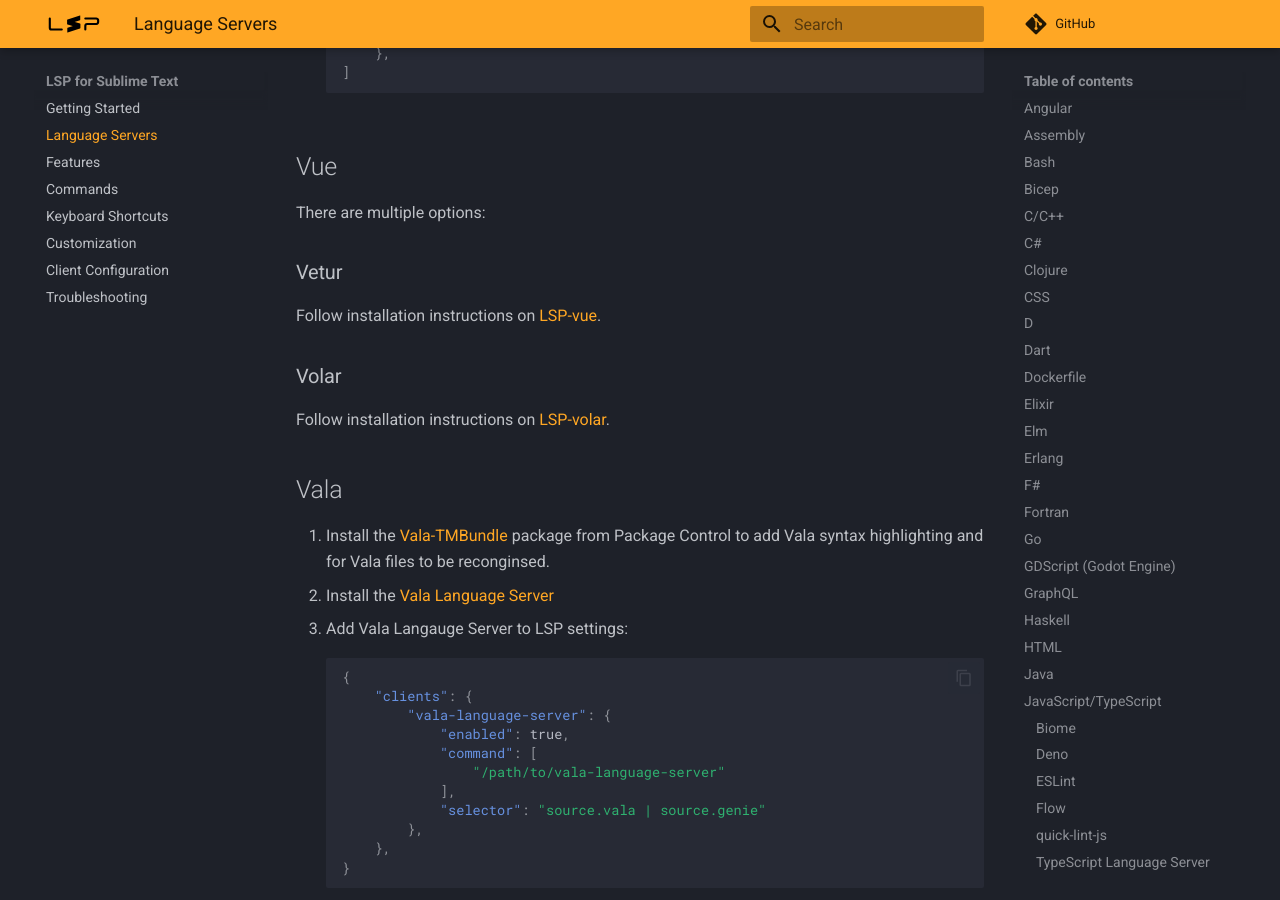
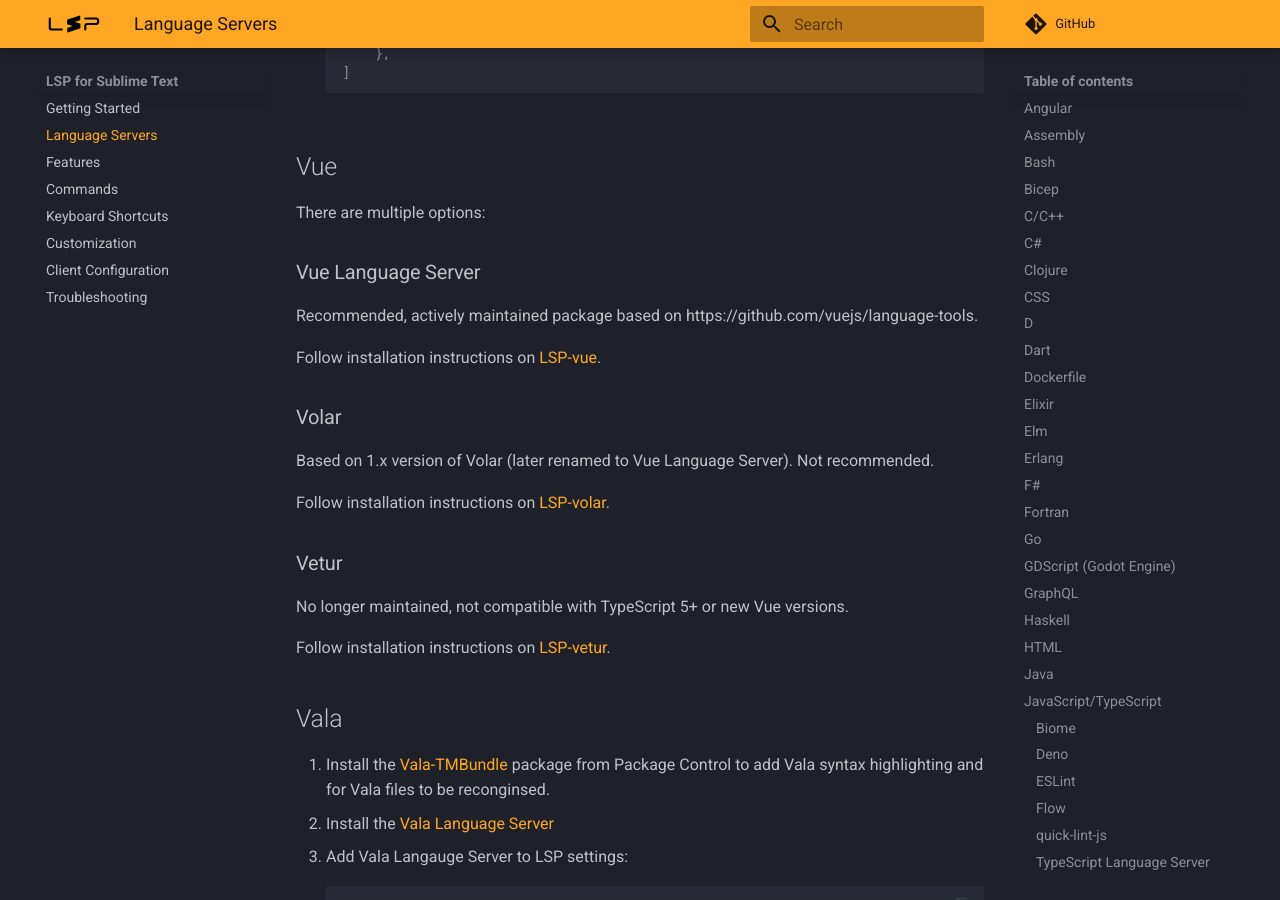
Before and after one commit to sublimelsp/LSP, an MkDocs documentation site: the page built from docs/src/language_servers.md, in a window 1280 px wide and 900 px high, scrolled down 21374 px. Built offline with MkDocs 1.6.1 and Material for MkDocs 9.7.7, drawn with Linux system fonts in a browser that asks for light colours; comment, search, counter and statistics services are not loaded.

Commit message:
docs: update vue servers

```diff
--- a/docs/src/language_servers.md
+++ b/docs/src/language_servers.md
@@ -897,13 +897,23 @@
 
 There are multiple options:
 
-### Vetur
+### Vue Language Server
+
+Recommended, actively maintained package based on https://github.com/vuejs/language-tools.
 
 Follow installation instructions on [LSP-vue](https://github.com/sublimelsp/LSP-vue).
 
 ### Volar
 
+Based on 1.x version of Volar (later renamed to Vue Language Server). Not recommended.
+
 Follow installation instructions on [LSP-volar](https://github.com/sublimelsp/LSP-volar).
+
+### Vetur
+
+No longer maintained, not compatible with TypeScript 5+ or new Vue versions.
+
+Follow installation instructions on [LSP-vetur](https://github.com/sublimelsp/LSP-vetur).
 
 ## Vala
 
```
